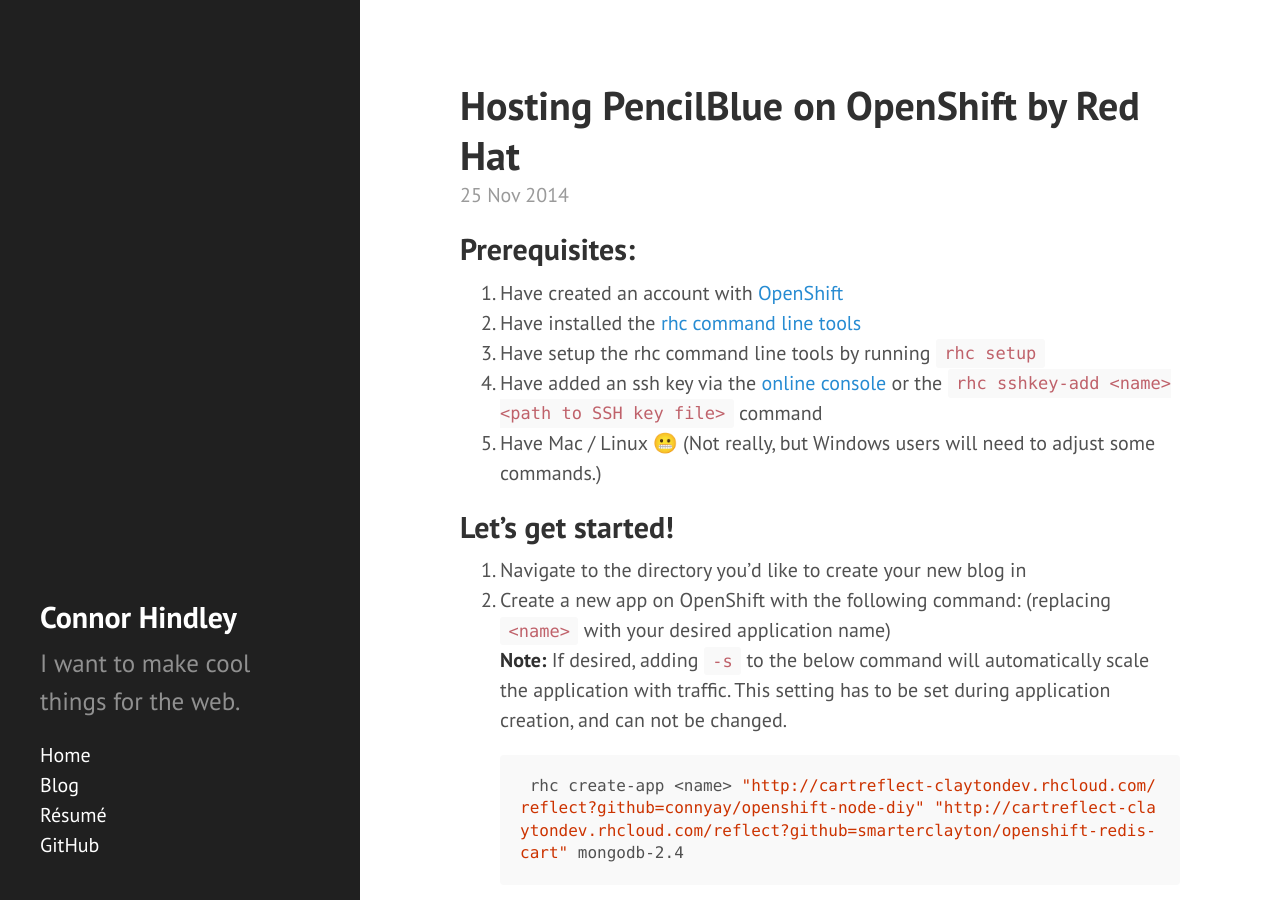
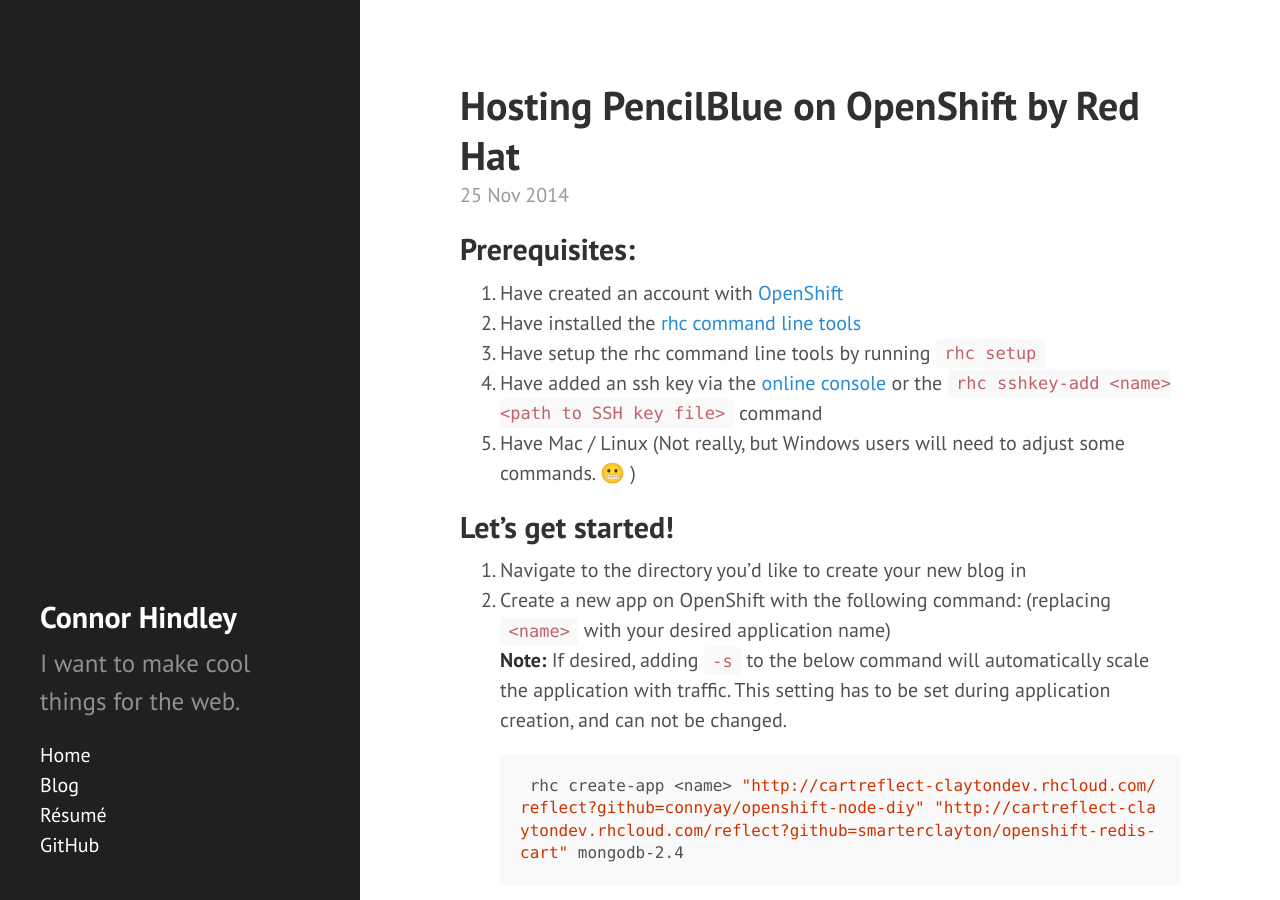
Before and after one commit to connyay/connyay.github.io, a Jekyll site: the page built from _posts/2014-11-25-pencilblue-on-openshift.md, in a window 1280 px wide and 900 px high. Built offline with Jekyll 4.4.1, drawn with Linux system fonts in a browser that asks for light colours; emoji names are drawn with the system emoji font; Markdown is read by kramdown in place of the engine named in the settings.

Commit message:
put it back in bracket

```diff
--- a/_posts/2014-11-25-pencilblue-on-openshift.md
+++ b/_posts/2014-11-25-pencilblue-on-openshift.md
@@ -9,7 +9,7 @@ title: Hosting PencilBlue on OpenShift by Red Hat
 2. Have installed the [rhc command line tools](https://developers.openshift.com/en/getting-started-client-tools.html)
 3. Have setup the rhc command line tools by running `rhc setup`
 4. Have added an ssh key via the [online console](https://openshift.redhat.com/app/console/settings) or the `rhc sshkey-add <name> <path to SSH key file>` command
-5. Have Mac / Linux :grimacing: (Not really, but Windows users will need to adjust some commands.)
+5. Have Mac / Linux (Not really, but Windows users will need to adjust some commands. :grimacing: )
 
 
 ## Let's get started!
```
